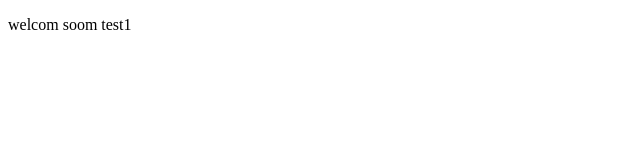
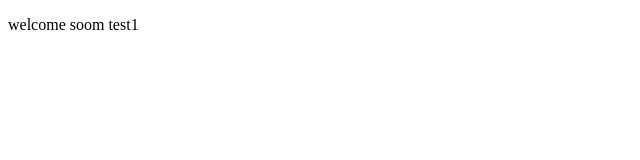
Before and after one commit to cbsy001/codebuild, a plain HTML site: page index.html in a window 1280 px wide. Shown: the full height of the page, 0-640 px from the left. Drawn offline with Linux system fonts and the light colour scheme.

Commit message:
Update index.html

```diff
--- a/index.html
+++ b/index.html
@@ -4,6 +4,6 @@
         <title>Example</title>
     </head>
     <body>
-        <p>welcom soom test1</p>
+        <p>welcome soom test1</p>
     </body>
 </html>
```
